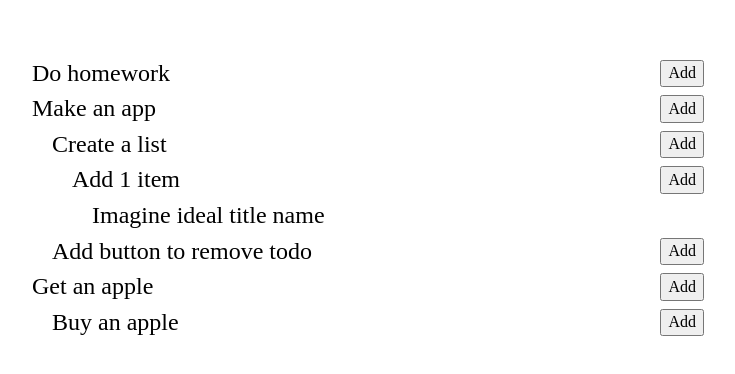
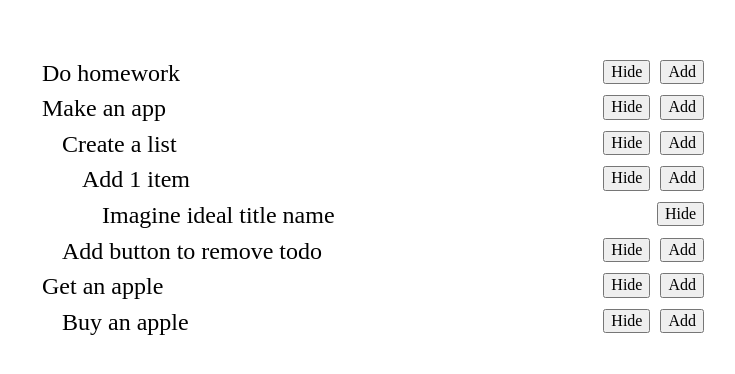
Before and after one commit to lomeat/nested-todos, a React app: page / in a window 1280 px wide. Shown: the part 202-576 px from the top of the page, without its empty margins (272-1007 px from the left). Built offline with nearby package versions, Linux system fonts and the light colour scheme.

Commit message:
add: method 'show/hide' children elements of todo

```diff
--- a/src/App.js
+++ b/src/App.js
@@ -15,9 +15,13 @@ export const App = () => {
           temp[key] = todos[key];
           for (let anotherKey in todos[key]) {
             const element = todos[key][anotherKey];
-            const toggledElement = {
+            const toggledCompletedElement = {
               ...element,
               isComplete: !element.isComplete,
+            };
+            const toggledChildrenElement = {
+              ...element,
+              isShowChildren: !element.isShowChildren,
             };
             const newElement = {
               id: Math.random() * Date.now(),
@@ -28,8 +32,11 @@ export const App = () => {
 
             if (element.id === id) {
               switch (action) {
-                case "toggle":
-                  temp[key][anotherKey] = toggledElement;
+                case "toggle-complete":
+                  temp[key][anotherKey] = toggledCompletedElement;
+                  break;
+                case "toggle-children":
+                  temp[key][anotherKey] = toggledChildrenElement;
                   break;
                 case "remove":
                   temp[key] = temp[key].filter((todo) => todo.id !== id);
@@ -52,7 +59,11 @@ export const App = () => {
   };
 
   const toggleIsTodoComplete = (todo) => {
-    updateTodos(todos, todo.id, "toggle");
+    updateTodos(todos, todo.id, "toggle-complete");
+  };
+
+  const toggleIsTodoShowChildren = (todo) => {
+    updateTodos(todos, todo.id, "toggle-children");
   };
 
   const addNewTodo = (todo) => {
@@ -60,7 +71,9 @@ export const App = () => {
   };
 
   const removeTodo = (todo) => {
-    updateTodos(todos, todo.id, "remove");
+    if (todo.isComplete) {
+      updateTodos(todos, todo.id, "remove");
+    }
   };
 
   return (
@@ -70,6 +83,7 @@ export const App = () => {
           children={todos.children}
           addNewTodo={addNewTodo}
           toggleIsTodoComplete={toggleIsTodoComplete}
+          toggleIsTodoShowChildren={toggleIsTodoShowChildren}
           removeTodo={removeTodo}
         />
       </Container>
--- a/src/Todo.js
+++ b/src/Todo.js
@@ -7,6 +7,7 @@ export const Todo = ({
   todo,
   nestedLevel,
   toggleIsTodoComplete,
+  toggleIsTodoShowChildren,
   removeTodo,
   addNewTodo,
 }) => {
@@ -24,21 +25,29 @@ export const Todo = ({
         >
           {todo.title}
         </Title>
+        <ButtonsWrapper>
+          <Visibility onClick={() => toggleIsTodoShowChildren(todo)}>
+            {todo.isShowChildren ? "Hide" : "Show"}
+          </Visibility>
           {todo.isComplete && (
             <Remove onClick={() => removeTodo(todo)}>Remove</Remove>
           )}
           {nestedLevel < nestedLimit && !todo.isComplete && (
             <Add onClick={() => addNewTodo(todo)}>Add</Add>
           )}
+        </ButtonsWrapper>
       </Wrapper>
       <ListLeftMargin>
-        {todo.children && newNestedLevel <= nestedLimit && (
+        {todo.children &&
+          newNestedLevel <= nestedLimit &&
+          todo.isShowChildren && (
             <TodoTree
               nestedLevel={newNestedLevel}
               children={todo.children}
               removeTodo={removeTodo}
               addNewTodo={addNewTodo}
               toggleIsTodoComplete={toggleIsTodoComplete}
+              toggleIsTodoShowChildren={toggleIsTodoShowChildren}
             />
           )}
       </ListLeftMargin>
@@ -50,6 +59,7 @@ const Wrapper = styled.div`
   width: 100%;
   cursor: pointer;
   padding: 4px;
+  box-sizing: border-box;
   border-radius: 4px;
   transition: 0.1s ease;
   display: flex;
@@ -62,19 +72,26 @@ const Wrapper = styled.div`
 const Title = styled.span`
   text-decoration: ${(props) => (props.isComplete ? "line-through" : "none")};
   font-size: 24px;
+  padding: 0 10px;
 `;
 
-const Add = styled.button`
+const ButtonsWrapper = styled.div``;
+
+const Button = styled.button`
+  margin-left: 10px;
+  :first-child {
+    margin-left: 0;
+  }
   :hover {
     cursor: pointer;
   }
 `;
 
-const Remove = styled.button`
-  :hover {
-    cursor: pointer;
-  }
-`;
+const Visibility = styled(Button)``;
+
+const Add = styled(Button)``;
+
+const Remove = styled(Button)``;
 
 const ListLeftMargin = styled.div`
   margin-left: 20px;
--- a/src/TodoTree.js
+++ b/src/TodoTree.js
@@ -7,6 +7,7 @@ export const TodoTree = ({
   children,
   removeTodo,
   toggleIsTodoComplete,
+  toggleIsTodoShowChildren,
   addNewTodo,
 }) => (
   <>
@@ -18,6 +19,7 @@ export const TodoTree = ({
           todo={todo}
           nestedLevel={nestedLevel}
           toggleIsTodoComplete={toggleIsTodoComplete}
+          toggleIsTodoShowChildren={toggleIsTodoShowChildren}
           addNewTodo={addNewTodo}
           removeTodo={removeTodo}
         />
@@ -30,6 +32,7 @@ export const TodoTree = ({
           todo={todo}
           nestedLevel={nestedLevel}
           toggleIsTodoComplete={toggleIsTodoComplete}
+          toggleIsTodoShowChildren={toggleIsTodoShowChildren}
           addNewTodo={addNewTodo}
           removeTodo={removeTodo}
         />
--- a/src/mock.js
+++ b/src/mock.js
@@ -4,27 +4,32 @@ export default {
       id: 1,
       title: "Do homework",
       isComplete: false,
+      isShowChildren: true,
       children: [],
     },
     {
       id: 2,
       title: "Make an app",
       isComplete: false,
+      isShowChildren: true,
       children: [
         {
           id: 4,
           title: "Create a list",
           isComplete: false,
+          isShowChildren: true,
           children: [
             {
               id: 6,
               title: "Add 1 item",
               isComplete: false,
+              isShowChildren: true,
               children: [
                 {
                   id: 7,
                   title: "Imagine ideal title name",
                   isComplete: false,
+                  isShowChildren: true,
                   children: [],
                 },
               ],
@@ -35,6 +40,7 @@ export default {
           id: 5,
           title: "Add button to remove todo",
           isComplete: false,
+          isShowChildren: true,
           children: [],
         },
       ],
@@ -43,11 +49,13 @@ export default {
       id: 3,
       title: "Get an apple",
       isComplete: false,
+      isShowChildren: true,
       children: [
         {
           id: 10,
           title: "Buy an apple",
           isComplete: false,
+          isShowChildren: true,
           children: [],
         },
       ],
```
Lines whose indentation alone changed are shown as unchanged.
